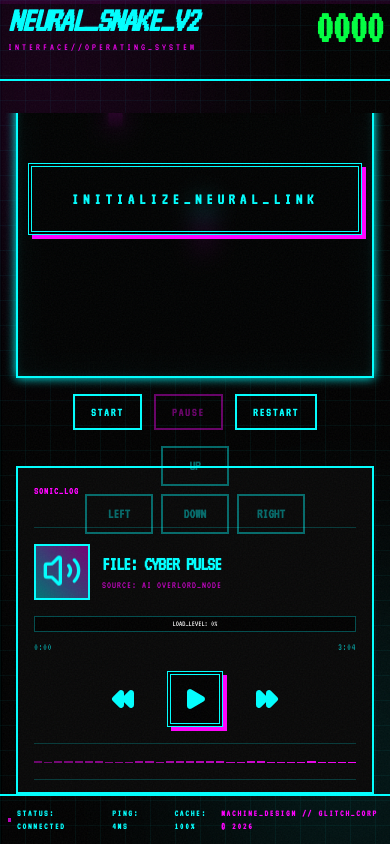
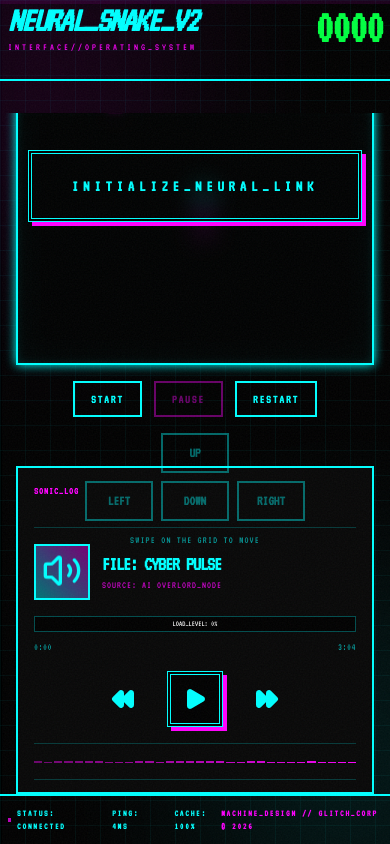
Before and after one commit to mohamed-kadi/Snake_Game, a React (Vite) app: page / in a window 390 px wide. Built offline with nearby package versions, Linux system fonts and the light colour scheme.

Commit message:
feat: add mobile swipe hint text

```diff
--- a/src/components/SnakeGame.tsx
+++ b/src/components/SnakeGame.tsx
@@ -310,6 +310,10 @@ export const SnakeGame: React.FC<SnakeGameProps> = ({
           RIGHT
         </button>
       </div>
+
+      <p className="mt-3 text-center text-[10px] tracking-[0.12em] text-[var(--text)]/60 md:hidden">
+        SWIPE ON THE GRID TO MOVE
+      </p>
     </div>
   );
 };
```
